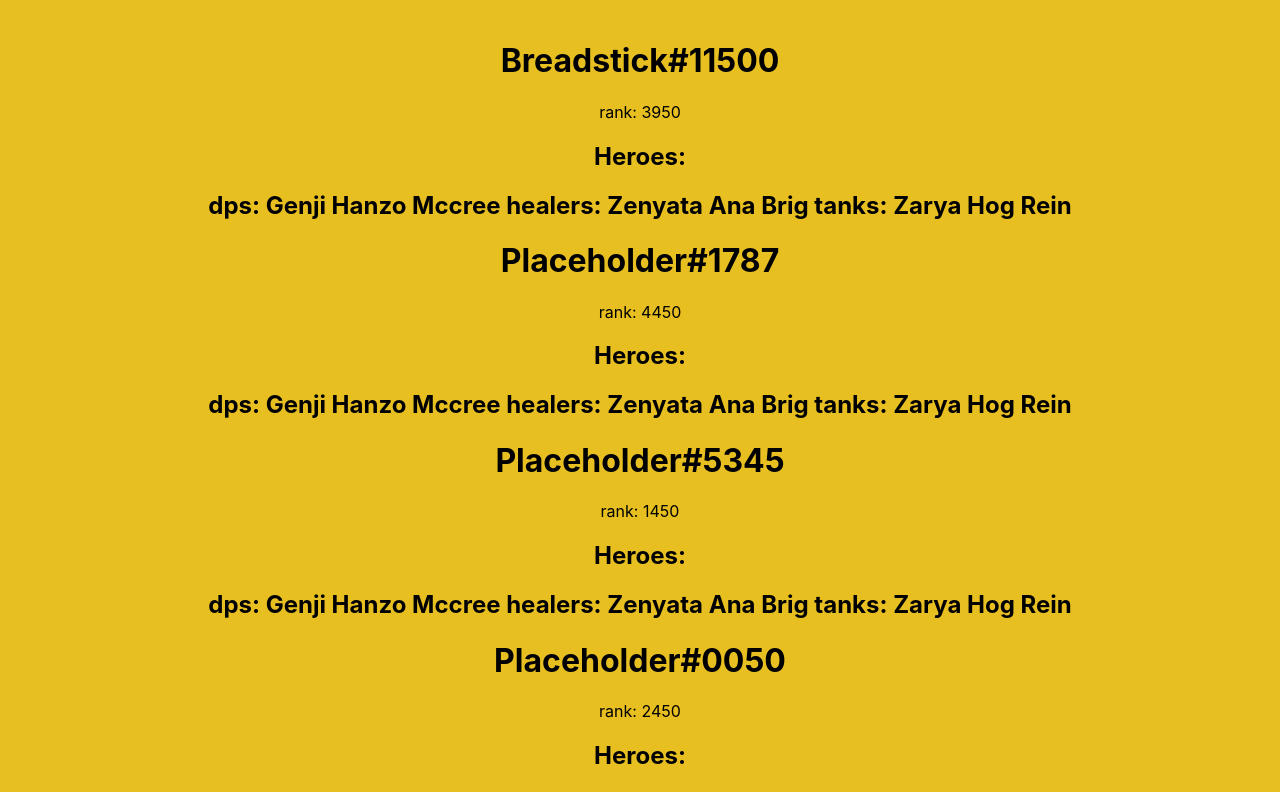
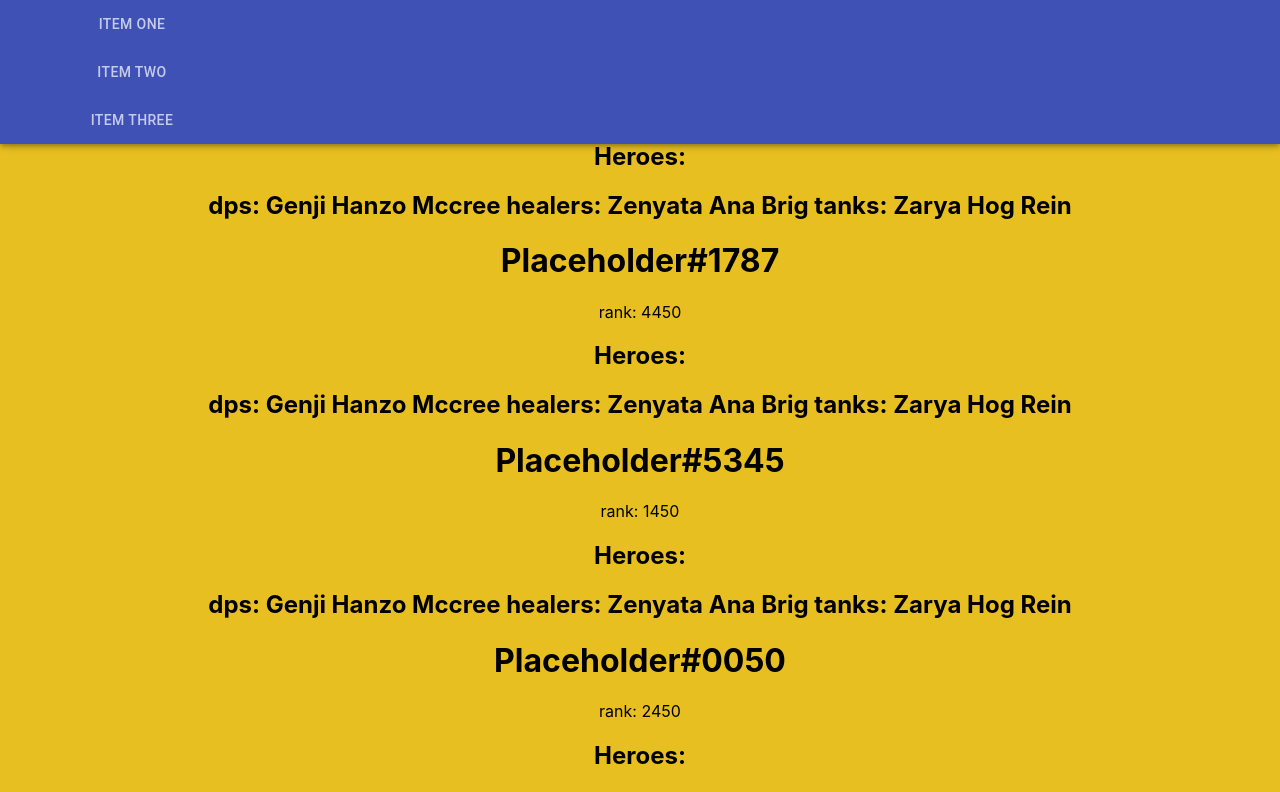
Before and after one commit to AgamChopra/Statwatch, a React (Create React App) app in the folder app/: page / in a window 1280 px wide. Shown: the top 792 px of the page. Built offline with nearby package versions, Linux system fonts and the light colour scheme.

Commit message:
feat: added navigation bar

```diff
--- a/app/src/App.tsx
+++ b/app/src/App.tsx
@@ -4,15 +4,16 @@
 import MockApi from './api/MockApi';
 import StatList from './components/StatList';
 import Button from '@material-ui/core/Button';
-
+import NavigationBar from './components/NavigationBar';
 
 class App extends Component {
-  private api: StatwatchApi = new MockApi;
+  private api: StatwatchApi = new MockApi();
 
   render() {
     return (
       <div className="App">
-        <StatList stats={this.api.getStats()}/>
+        <NavigationBar />
+        <StatList stats={this.api.getStats()} />
         <Button variant="contained" color="primary">
           Hello World
         </Button>
--- /dev/null
+++ b/app/src/components/NavigationBar.tsx
@@ -0,0 +1,20 @@
+import React, { Component } from 'react';
+import Tabs from '@material-ui/core/Tabs';
+import Tab from '@material-ui/core/Tab';
+import AppBar from '@material-ui/core/AppBar';
+
+class NavigationBar extends Component {
+  render() {
+    return (
+      <div>
+        <AppBar>
+          <Tab label="Item One" />
+          <Tab label="Item Two" />
+          <Tab label="Item Three" />
+        </AppBar>
+      </div>
+    );
+  }
+}
+
+export default NavigationBar;
```
